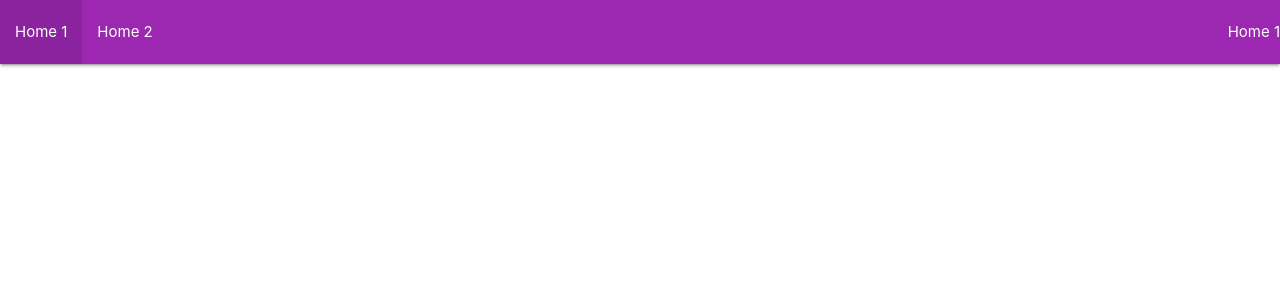
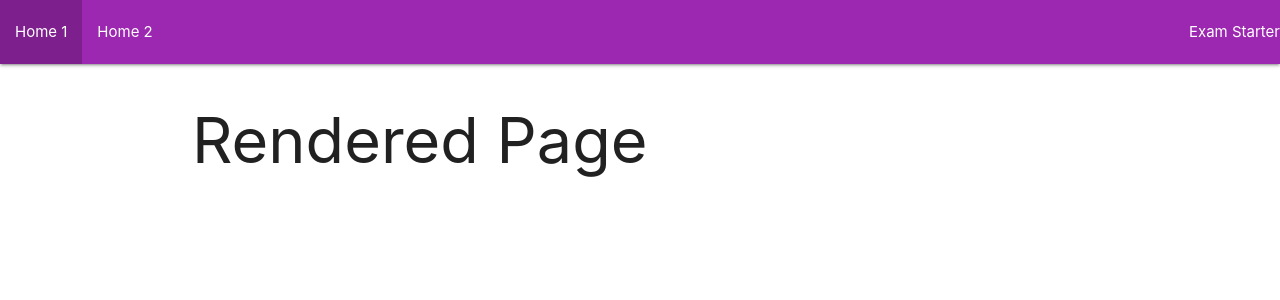
Before and after one commit to Snickdx/Flask-Starter-Repl, a Flask app: page / in a window 1280 px wide. Shown: the top 300 px of the page. Run offline with Flask 2, Linux system fonts and the light colour scheme.

Commit message:
finalized template

```diff
--- a/App/static/index.html
+++ b/App/static/index.html
@@ -15,18 +15,18 @@
   <body>
     <nav class="purple">
       <div class="nav-wrapper">
-        <a href="#!" class="right">Flask Starter</a>
+        <a href="#!" class="right">Exam Starter</a>
         <div class="nav-wrapper">
             <ul id="nav-mobile" class="left">
                 <li><a href="/">Home 1</a></li>
-                <li><a href="/static/home"> Home 2</a></li>
+                <li class="active"><a href="/static/home"> Home 2</a></li>
             </ul>
         </div>
       </div>
     </nav>
 
     <div class="container" id="content">
-
+      <h1>Static Page</h1>
     </div>
 
     <script src="https://cdnjs.cloudflare.com/ajax/libs/materialize/1.0.0/js/materialize.min.js"></script>
--- a/App/templates/index.html
+++ b/App/templates/index.html
@@ -15,10 +15,10 @@
   <body>
     <nav class="purple">
       <div class="nav-wrapper">
-        <a href="#!" class="right">Home 1</a>
+        <a href="#!" class="right">Exam Starter</a>
         <div class="nav-wrapper">
             <ul id="nav-mobile" class="left">
-                <li><a href="/">Home 1</a></li>
+                <li class="active"><a href="/">Home 1</a></li>
                 <li><a href="/static/home">Home 2</a></li>
             </ul>
         </div>
@@ -39,7 +39,9 @@
     {% endif %}
     {% endwith %}
 
-    <div class="container"></div>
+    <div class="container">
+      <h1>Rendered Page</h1>
+    </div>
 
     <script src="https://cdnjs.cloudflare.com/ajax/libs/materialize/1.0.0/js/materialize.min.js"></script>
     <script> M.AutoInit(); </script>
```
Also changed, not shown: __init__.py (renamed from App/__init__.py).
